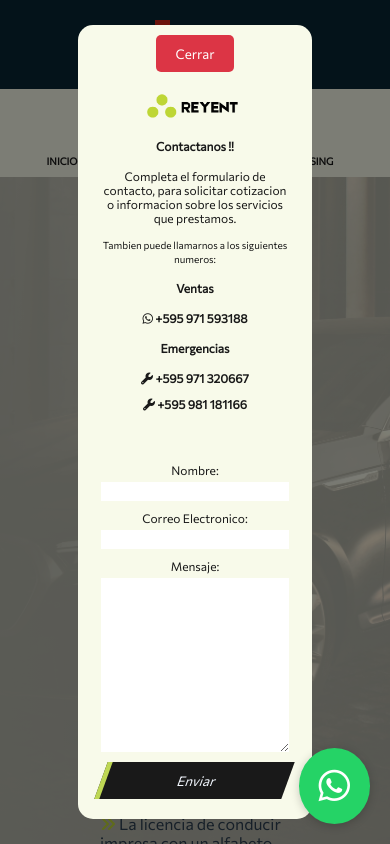
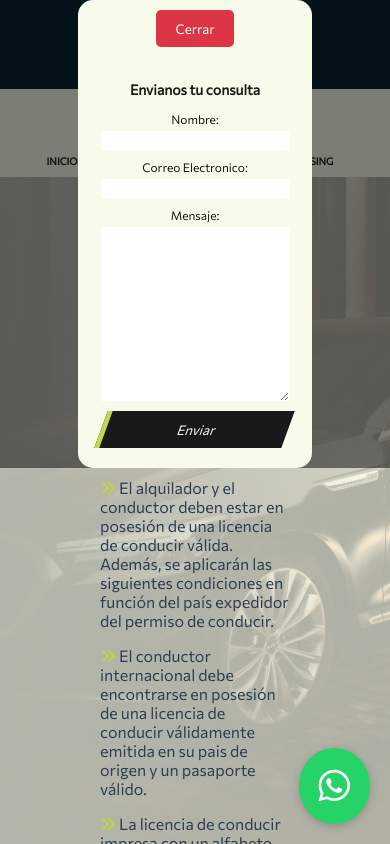
Before and after one commit to sbmol/reyent, a Vue app: page /terminos in a window 390 px wide. Both pictures are taken after a click on the link "CONTACTO". Shown: the top 844 px of the page. Built offline with nearby package versions, Linux system fonts and the light colour scheme.

Commit message:
editing changes

```diff
--- a/src/components/FormPopup.vue
+++ b/src/components/FormPopup.vue
@@ -2,7 +2,7 @@
     <div class="form-popup-overlay">
       <div class="formContainer">
         <button @click="closePopup" class="close-button">Cerrar</button>
-        <div class="formRow">
+        <div class="formRow txtDisplay">
           <img src="../assets/reyent.png" alt="reyent" class="imgLogoForm">
           <h4><b>Contactanos !!</b></h4>
           <p>Completa el formulario de contacto, para solicitar cotizacion o informacion sobre los servicios que
@@ -15,6 +15,7 @@
           <p><i class="fa-solid fa-wrench"></i> <a href="https://wa.me/595981181166" target="_blank"> +595 981 181166</a></p>
         </div>
         <div class="formRow">
+          <h3 class="txtOnlyMobile">Envianos tu consulta</h3>
           <form ref="form" @submit.prevent="sendEmail">
             <label>Nombre:</label>
             <input name="user_name" type="text" required class="input-field"  />
@@ -150,10 +151,19 @@ button{
   top: 10px;
   right: 10px;
 }
+.close-button-mobile{
+  display: block;
+  margin-top: 10px;
+}
+.txtOnlineMobile{
+  display: hidden;
+}
 @media screen and (max-width: 480px) {
   .form-popup-overlay{
     display: flex;
     flex-direction: column;
+    width: 100%;
+    height: auto;
   }
   .formContainer{
     display: flex;
@@ -162,12 +172,15 @@ button{
     font-size: 12px;
   }
   .formRow{
-    width: 80%;
+    width: 80%;;
 
   }
   .close-button{
     position: static;
   }
+  .txtDisplay{
+    display: none;
+  }
 
 }
 
--- a/src/views/Terms.vue
+++ b/src/views/Terms.vue
@@ -272,6 +272,9 @@ li{
     display: flex;
     width: 100%;
   }
+  .termsBox{
+    width: 100%;;
+  }
 
 }
 </style>
```
